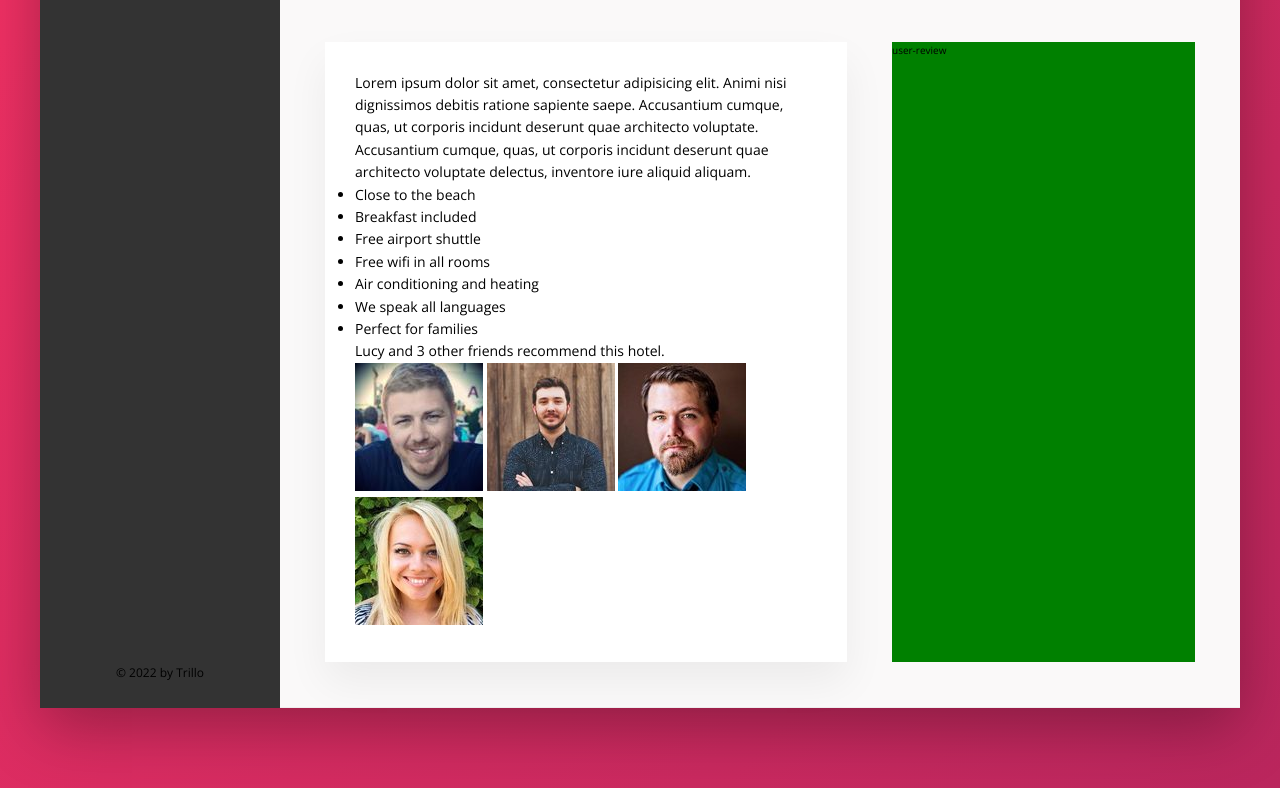
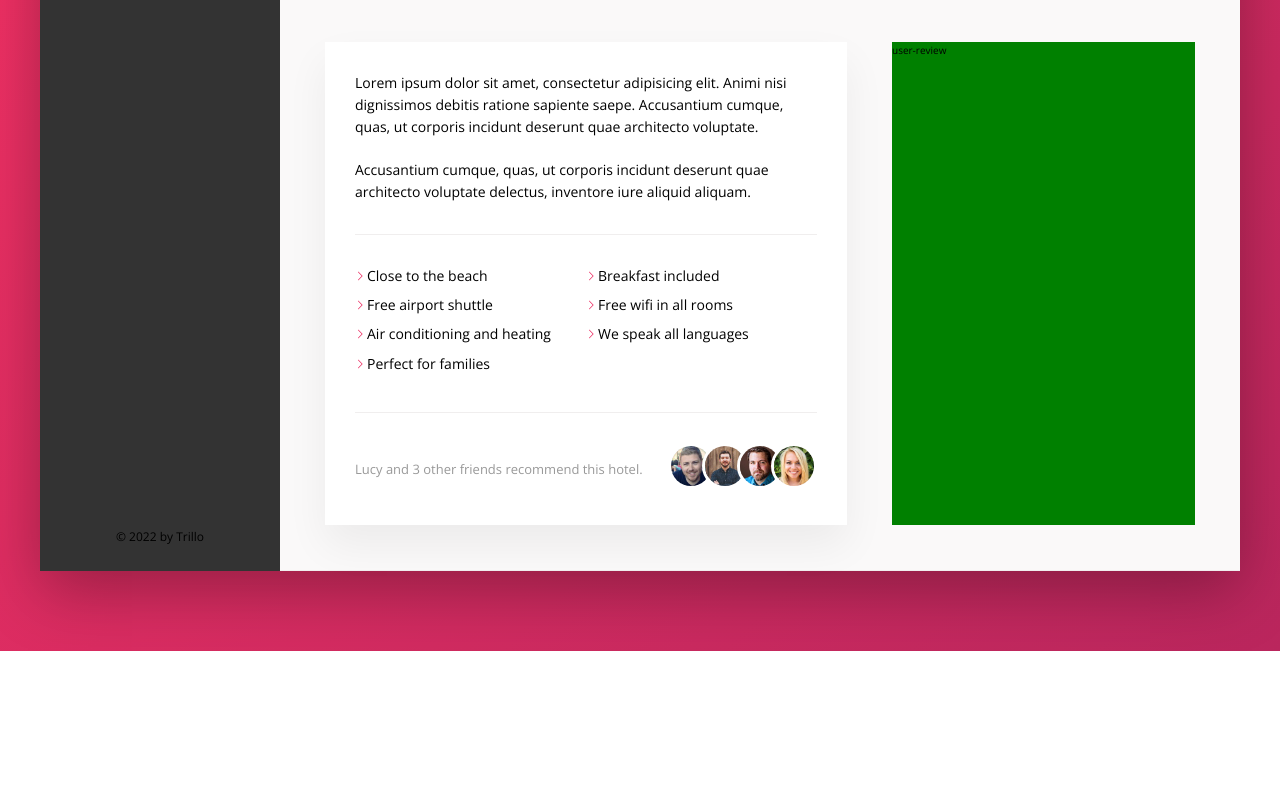
Before and after one commit to henriquequeirozcunha/trillo, a website: page index.html in a window 1280 px wide. Shown: the part 596-1384 px from the top of the page. After the commit the page ends 1247 px from the top, so only its background shows below. Drawn offline with nearby package versions, Linux system fonts and the light colour scheme.

Commit message:
refactor: add description section

```diff
--- a/sass/_layout.scss
+++ b/sass/_layout.scss
@@ -58,3 +58,75 @@
     background-color: green;
     flex: 1;
 }
+
+// paragraph
+.paragraph:not(:last-of-type) {
+    margin-bottom: 2rem;
+}
+
+
+// list
+.list {
+    list-style: none;
+    margin: 3rem 0;
+    padding: 3rem 0;
+
+    border-top: var(--line);
+    border-bottom: var(--line);
+
+    display: flex;
+    flex-wrap: wrap;
+
+    &__item {
+        flex: 0 0 50%;
+        margin-bottom: .7rem;
+    }
+
+    &__item::before {
+        content: '';
+        display: inline-block;
+        height: 1rem;
+        width: 1rem;
+        margin-right: .2rem;
+
+        // older browsers
+        // background-image: url('../img/chevron-thin-right.svg');
+        // background-size: cover;
+
+        // newer browsers
+        background-color: var(--color-primary);
+        -webkit-mask-image: url('../img/chevron-thin-right.svg');
+        -webkit-mask-size: cover;
+        mask-image: url('../img/chevron-thin-right.svg');
+        mask-size: cover;
+    }
+}
+
+// recommended
+.recommend {
+    font-size: 1.3rem;
+    color: var(--color-grey-dark-3);
+
+    display: flex;
+    align-items: center;
+
+    &__count {
+        margin-right: auto;
+    }
+
+    &__friends {
+
+    }
+
+    &__photo {
+        box-sizing: content-box;
+        height: 4rem;
+        width: 4rem;
+        border-radius: 50%;
+        border: 3px solid #fff;
+
+        &:not(:last-child) {
+            margin-right: -1.5rem;
+        }
+     }
+}
```
Also changed, not shown: css/style.css.
